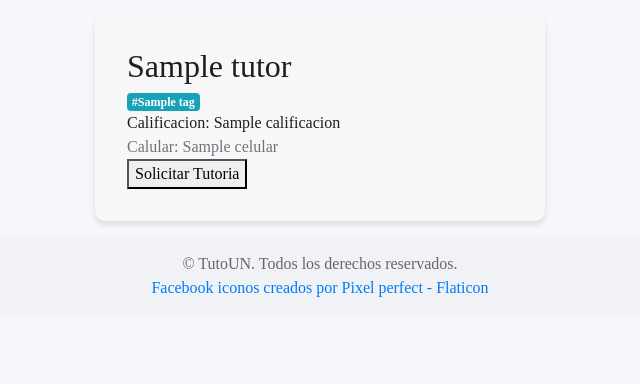
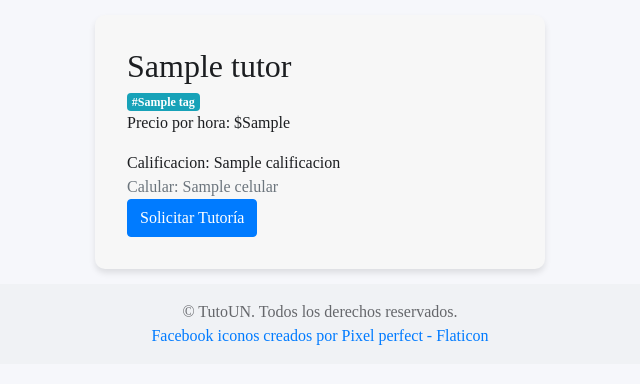
Before and after one commit to federicoGuerrerot/ppi_10, a Django app: template core/templates/core/tutor.html in a window 1280 px wide. Shown: the part 56-440 px from the top of the page, without its empty margins (320-960 px from the left). Run offline with Django 4.2, Linux system fonts and the light colour scheme; the template is opened without the code that fills it: most values are stand-ins (such as "Sample title", 1, 10 or a date in 2020); some libraries are stand-ins or nearby versions.

Commit message:
se agrega funcionalidad al boton de solicitar tutoria

```diff
--- a/core/templates/core/tutor.html
+++ b/core/templates/core/tutor.html
@@ -113,12 +113,14 @@
         <a href="{% url 'buscar' tag.slug %}" class="mr-1 badge badge-info">#{{ tag }}</a>
         {% endfor %}
     </div>
+    <p class="card-text">Precio por hora: ${{tutor.tarifa_por_hora}}</p>
     <p class="mb-auto">Calificacion: {{tutor.calificacion}}</p>
     <p class="mb-auto text-muted">Calular: {{tutor.celular}}</p>
     <form>
-        <button type="submit">Solicitar Tutoria</button>
+        <a href="{% url 'solicitarTutoria' tutor.email %}" class="btn btn-primary">Solicitar Tutoría</a>
     </form>
 </section>
+
 
 <!-- Login Modal -->
 <div id="loginModal" class="modal">
--- a/perfiles/views.py
+++ b/perfiles/views.py
@@ -1,4 +1,4 @@
 from django.shortcuts import render
 from users.models import Usuario
-
+from django.contrib.auth.decorators import login_required
 # Create your views here.
--- a/tutorias/urls.py
+++ b/tutorias/urls.py
@@ -6,4 +6,5 @@ urlpatterns = [
     path('detalle_tutoria/<str:tutoria_id>', views.detalle_tutoria, name='detalleTutoria'),
     path('solicitarTutoria/<str:emailtutor>', views.solicitarTutoria, name='solicitarTutoria'),
     path('eliminar_tutoria/<str:tutoria_id>', views.eliminar_tutoria, name='eliminarTutoria'),
+
 ]
```
Also changed, not shown: db.sqlite3.
